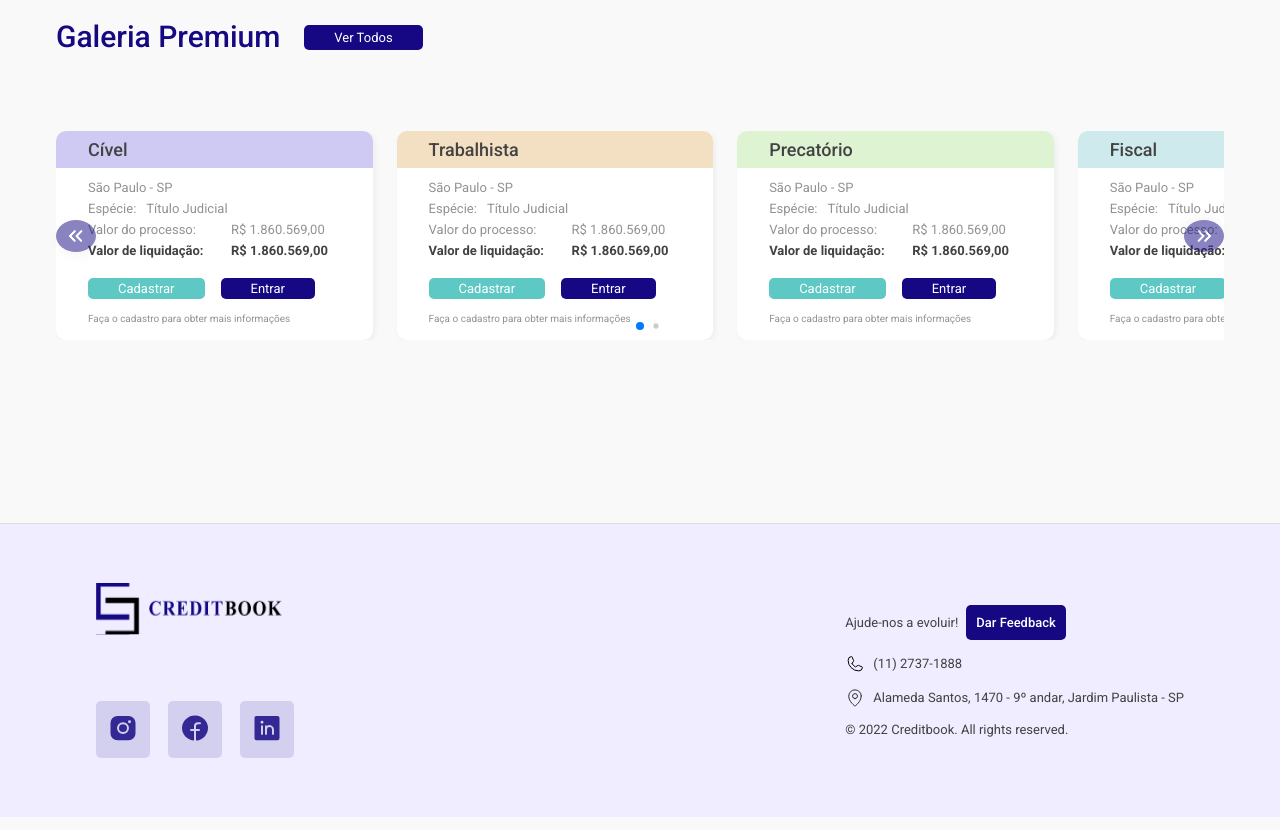
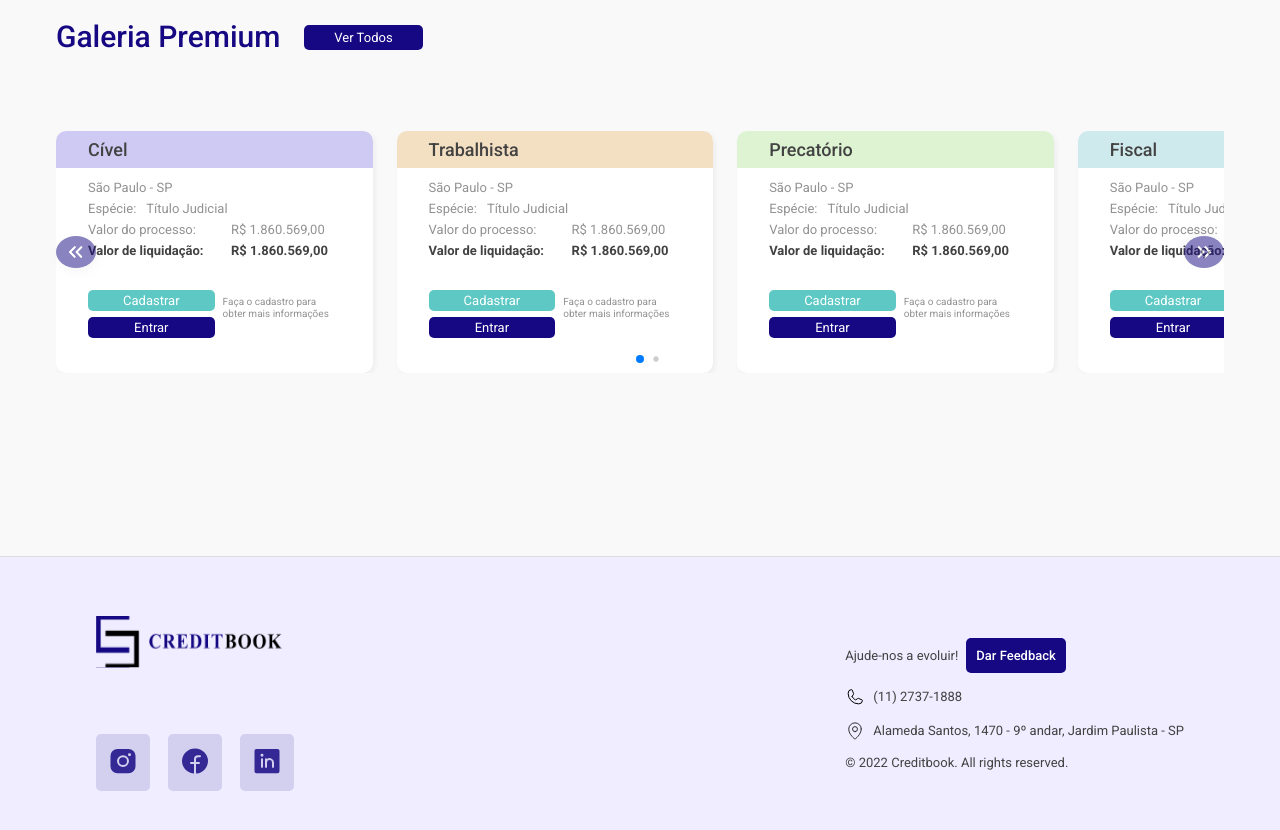
Before and after one commit to carolkoga/creditbook-frontend, a Next.js app: page / in a window 1280 px wide. Shown: the part 1140-1970 px from the top of the page. Built offline with nearby package versions, Linux system fonts and the light colour scheme.

Commit message:
refactor: add icon to card
refactor: update styles

```diff
--- a/src/app/components/LawsuitCard/Card/index.tsx
+++ b/src/app/components/LawsuitCard/Card/index.tsx
@@ -4,14 +4,15 @@ import type { ISuits } from '@type/Suits';
 
 import convertToCurrency from '@utils/convertToCurrency';
 
+import { Heart } from 'phosphor-react';
 import { LawsuitCardProps } from '../types/Props';
 import {
   Container, Content, Header, InformationOfSuit,
 } from './styled';
 import Footer from './components/Footer';
 
-const suitTranslation: ISuits<string> = {
-  precatory: 'precatório',
+export const suitTranslation: ISuits<string> = {
+  precatory: 'Precatório',
   labor: 'Trabalhista',
   civil: 'Cível',
   fiscal: 'Fiscal',
@@ -28,8 +29,8 @@ export default function LawsuitCard(props: LawsuitCardProps) {
 
           <button type="button" onClick={() => props.onToggleFavorite()}>
             {props.lawsuit.isFavorite
-              ? <span>H</span>
-              : <span>HN</span>}
+              ? <Heart size={24} color="#F16565" />
+              : <Heart size={24} weight="fill" color="#F16565" /> }
           </button>
         </div>
         )}
@@ -67,8 +68,9 @@ export default function LawsuitCard(props: LawsuitCardProps) {
           <h3>Valor de liquidação:</h3>
           <span>{convertToCurrency(props.lawsuit.income)}</span>
         </InformationOfSuit>
+
+        <Footer access={props.access} lawsuit={props.lawsuit} />
       </Content>
-      <Footer access={props.access} lawsuit={props.lawsuit} />
     </Container>
   );
 }
--- a/src/app/components/LawsuitCard/Card/styled.ts
+++ b/src/app/components/LawsuitCard/Card/styled.ts
@@ -32,8 +32,8 @@ const firstLatterUpercase = css`
 export const Container = styled.article`
   max-height: 364px;
   height: 100%;
-  max-width: 338px;
-  width: 100%;
+  max-width: 345px;
+  width: auto;
   border-radius: 10px;
   font-family: 'Roboto', sans-serif;
   box-shadow: 2px 2px 5px rgba(133, 133, 133, 0.1);
@@ -44,6 +44,7 @@ export const Container = styled.article`
 export const Header = styled.header`
   ${({ suit }: IHeaderCard) => headerCardSuit[suit]};
   display: flex;
+  flex-wrap: wrap;
   align-items: center;
   justify-content: space-between;
   border-top-left-radius: 10px;
@@ -60,6 +61,7 @@ export const Header = styled.header`
     display: flex;
     align-items: center;
     justify-content: center;
+    flex-wrap: wrap;
     strong {
       ${firstLatterUpercase};
       font-weight: 500;
@@ -90,7 +92,6 @@ const marginOfContentAndActions = css`
 
 export const Content = styled.div`
   color: #929292;
-
   span {
     font-weight: 400;
     line-height: 15px;
@@ -151,10 +152,12 @@ export const InformationOfSuit = styled.div`
 
 export const Actions = styled.footer`
   display: flex;
-  flex-direction: column;
+  flex-direction: row;
   align-items: flex-start;
   justify-content: flex-start;
   gap: 8px;
+  width: 100%;
+  margin-top: 32px;
 
   span {
     font-size: 10px;
@@ -168,13 +171,13 @@ export const Actions = styled.footer`
     display: flex;
     flex-direction: row;
     align-items: center;
-    justify-content: space-between;
-    gap: 16px;
+    flex-wrap: wrap;
+    gap: 6px;
+
+    button, a {
+      flex: 1;
+    }
   }
-
-  ${marginOfContentAndActions};
-  margin-top: 0;
-  margin-bottom: 0;
 
   @media screen and (max-width: 392px) {
     div {
```
